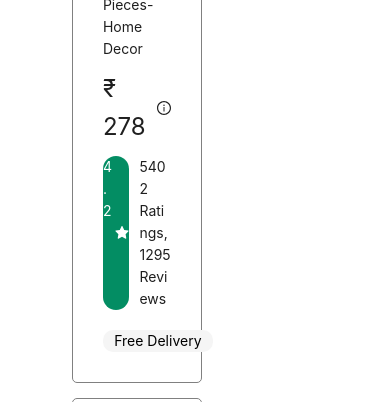
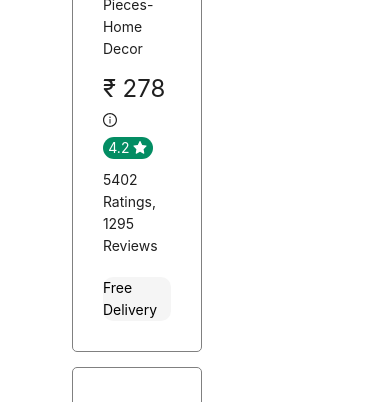
Before and after one commit to trisandyatechnologies/ecom, a Next.js app: page / in a window 390 px wide. Shown: the part 799-1201 px from the top of the page. Built offline with nearby package versions, Linux system fonts and the light colour scheme; no server answers; the database is empty.

Commit message:
productpage-updated

```diff
--- a/src/app/components/ProductPage/Page.tsx
+++ b/src/app/components/ProductPage/Page.tsx
@@ -1,5 +1,6 @@
 import { DoubleRightOutlined, InfoCircleOutlined, PlaySquareTwoTone, RocketTwoTone, ShoppingCartOutlined, StarFilled, StarOutlined, TabletTwoTone, ThunderboltTwoTone } from "@ant-design/icons";
 import { Button, Col, Flex, Rate, Row, Space, Typography } from "antd";
+import "../.././globals.css";
 
 const ProductPage: React.FC = () => {
     return (
@@ -19,30 +20,30 @@ const ProductPage: React.FC = () => {
                     <Space>
                         <img src="https://images.meesho.com/images/products/21914499/83fac_512.webp" style={{ width: "100%" }} />
                     </Space>
-                    <Flex justify="center" style={{ width: "100%", marginTop:"20px",padding: "0 30px", gap: "10px" }}>
+                    <Flex justify="center" style={{ width: "100%", marginTop: "20px", padding: "0 30px", gap: "10px" }}>
                         <Button style={{ color: "purple", width: "200px", borderRadius: "5px", border: "1px solid purple", fontSize: "18px", height: "50px" }}><ShoppingCartOutlined />Add to Cart</Button>
                         <Button style={{ background: "purple", width: "200px", borderRadius: "5px", color: "white", fontSize: "18px", height: "50px" }}><DoubleRightOutlined />Buy Now</Button>
                     </Flex>
                 </Col>
 
-                <Col span={8} style={{ margin: "30px" }}>
-                    <Flex style={{ flexDirection: "column", border: "0.5px solid gray", background: "white", borderRadius: "5px", gap: "10px", padding: "30px" }}>
+                <Col span={8} style={{ margin: "30px" }} className="product_details">
+                    <Flex className="first_column" style={{ flexDirection: "column", border: "0.5px solid gray", background: "white", borderRadius: "5px", gap: "10px", padding: "30px" }}>
                         <Typography>STLYZ Polyresin Baby Hat Monk Buddha Idols Standard Multicolour, 4 Pieces-Home Decor</Typography>
-                        <Typography style={{ display: "flex", gap: "5px" }}><Typography style={{ fontSize: "24px" }}>₹ 278 </Typography><InfoCircleOutlined /></Typography>
-                        <Typography style={{ display: "flex", gap: "10px" }}>
+                        <Typography style={{ display: "flex", gap: "5px" }} id="rate"><Typography style={{ fontSize: "24px" }}>₹ 278 </Typography><InfoCircleOutlined /></Typography>
+                        <Typography style={{ display: "flex", gap: "10px" }} id="rating">
                             <Typography style={{ display: "flex", borderRadius: "25px", width: "50px", background: "rgb(3, 141, 99)", color: "white", justifyContent: "center", gap: "4px" }}>4.2 <StarFilled /> </Typography>
                             5402 Ratings, 1295 Reviews
                         </Typography>
-                        <Typography style={{ display: "flex", marginTop: "10px", justifyContent:"center",borderRadius: "10px", width: "110px", background: "rgb(245 245 245)", color: "black", gap: "4px" }}>Free Delivery  </Typography>
+                        <Typography id="free_delivery" style={{ display: "flex", marginTop: "10px", justifyContent: "center", borderRadius: "10px",maxWidth: "130px", background: "rgb(245 245 245)", color: "black", gap: "4px" }}>Free Delivery  </Typography>
 
                     </Flex>
-                    <Flex style={{ flexDirection: "column", border: "0.5px solid gray", background: "white", borderRadius: "5px", gap: "10px", padding: "30px", margin: "15px auto" }}>
+                    <Flex className="secoend_column" style={{ flexDirection: "column", border: "0.5px solid gray", background: "white", borderRadius: "5px", gap: "10px", padding: "30px", margin: "15px auto" }}>
                         <Typography style={{ fontSize: "24px" }}>Select Size</Typography>
 
                         <Typography style={{ display: "flex", marginTop: "10px", border: "1px solid rgb(159, 32, 137)", borderRadius: "10px", width: "100px", justifyContent: "center", background: "rgb(255, 231, 251)", color: "rgb(159, 32, 137)", gap: "4px" }}>Free Size  </Typography>
 
                     </Flex>
-                    <Flex style={{ flexDirection: "column", border: "0.8px solid gray", background: "white", borderRadius: "5px", gap: "10px", padding: "30px" }}>
+                    <Flex className="third_column" style={{ flexDirection: "column", border: "0.8px solid gray", background: "white", borderRadius: "5px", gap: "10px", padding: "30px" }}>
                         <Typography>Name : STLYZ Polyresin Baby Hat Monk Buddha Idols Standard Multicolour, 4 Pieces-Home Decor</Typography>
                         <Typography style={{ fontSize: "12px" }}>Material : Poly Resin </Typography>
                         <Typography style={{ fontSize: "12px" }}>Type : Car </Typography>
@@ -52,10 +53,6 @@ const ProductPage: React.FC = () => {
 
                         <Typography style={{ fontSize: "12px" }}>Country of Origin : India </Typography>
                         <Typography style={{ fontSize: "12px", borderBottom: "0.8px dashed rgb(97, 97, 115)", width: "100px" }}>More Information </Typography>
-
-
-
-
                     </Flex>
                 </Col>
                 <Col span={2}></Col>
--- a/src/app/globals.css
+++ b/src/app/globals.css
@@ -9,30 +9,24 @@
   --background-start-rgb: 214, 219, 220;
   --background-end-rgb: 255, 255, 255;
 
-  --primary-glow: conic-gradient(
-    from 180deg at 50% 50%,
+  --primary-glow: conic-gradient(from 180deg at 50% 50%,
       #16abff33 0deg,
       #0885ff33 55deg,
       #54d6ff33 120deg,
       #0071ff33 160deg,
-    transparent 360deg
-  );
-  --secondary-glow: radial-gradient(
-    rgba(255, 255, 255, 1),
-    rgba(255, 255, 255, 0)
-  );
+      transparent 360deg);
+  --secondary-glow: radial-gradient(rgba(255, 255, 255, 1),
+      rgba(255, 255, 255, 0));
 
   --tile-start-rgb: 239, 245, 249;
   --tile-end-rgb: 228, 232, 233;
-  --tile-border: conic-gradient(
-    #00000080,
+  --tile-border: conic-gradient(#00000080,
       #00000040,
       #00000030,
       #00000020,
       #00000010,
       #00000010,
-    #00000080
-  );
+      #00000080);
 
   --callout-rgb: 238, 240, 241;
   --callout-border-rgb: 172, 175, 176;
@@ -47,24 +41,20 @@
     --background-end-rgb: 0, 0, 0;
 
     --primary-glow: radial-gradient(rgba(1, 65, 255, 0.4), rgba(1, 65, 255, 0));
-    --secondary-glow: linear-gradient(
-      to bottom right,
+    --secondary-glow: linear-gradient(to bottom right,
         rgba(1, 65, 255, 0),
         rgba(1, 65, 255, 0),
-      rgba(1, 65, 255, 0.3)
-    );
+        rgba(1, 65, 255, 0.3));
 
     --tile-start-rgb: 2, 13, 46;
     --tile-end-rgb: 2, 5, 19;
-    --tile-border: conic-gradient(
-      #ffffff80,
+    --tile-border: conic-gradient(#ffffff80,
         #ffffff40,
         #ffffff30,
         #ffffff20,
         #ffffff10,
         #ffffff10,
-      #ffffff80
-    );
+        #ffffff80);
 
     --callout-rgb: 20, 20, 20;
     --callout-border-rgb: 108, 108, 108;
@@ -87,12 +77,9 @@ body {
 
 body {
   color: rgb(var(--foreground-rgb));
-  background: linear-gradient(
-      to bottom,
+  background: linear-gradient(to bottom,
       transparent,
-      rgb(var(--background-end-rgb))
-    )
-    rgb(var(--background-start-rgb));
+      rgb(var(--background-end-rgb))) rgb(var(--background-start-rgb));
 }
 
 a {
@@ -105,3 +92,24 @@ a {
     color-scheme: dark;
   }
 }
+
+@media only screen and (max-width: 768px) {
+  .first_column {
+    margin: 0;
+    gap: 0;
+    width: 100%;
+    /* max-width: 100%; */
+  }
+
+  #rating {
+    flex-wrap: wrap;
+  }
+
+  #rate {
+    flex-wrap: wrap;
+  }
+
+  #free_delivery {
+    width: "85px";
+  }
+}
```
Lines whose indentation alone changed are shown as unchanged.
